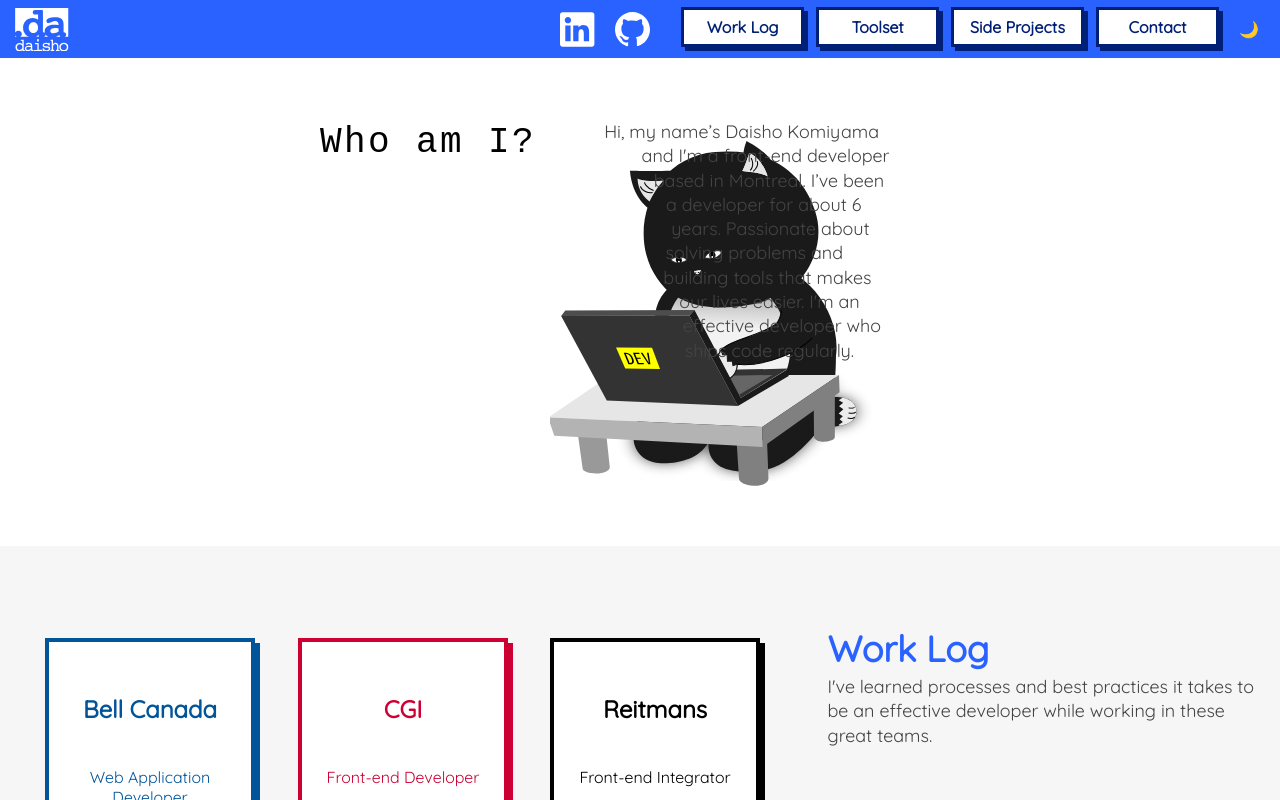
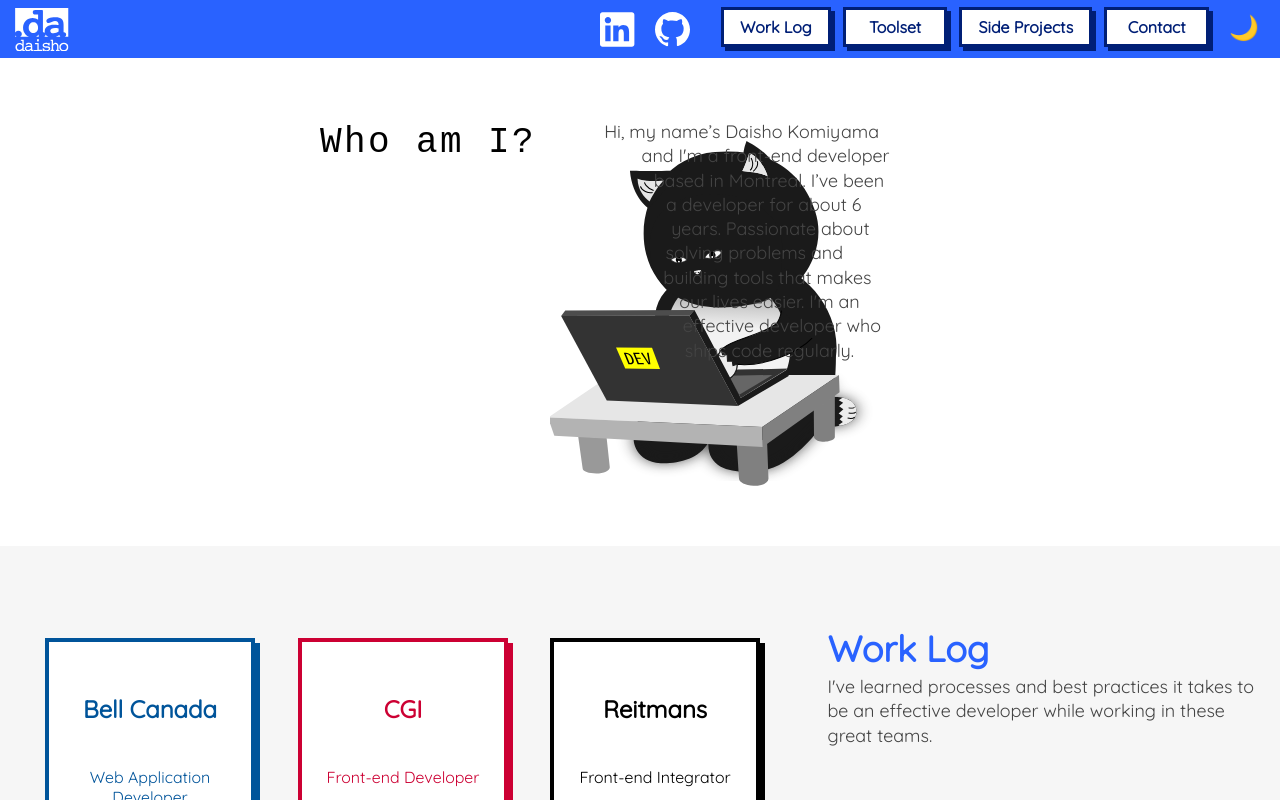
Before and after one commit to kdaisho/portfolio-v4, a React app: page / in a window 1280 px wide. Shown: the top 800 px of the page. Built offline with nearby package versions, Linux system fonts and the light colour scheme.

Commit message:
Adding theme button to mobile menu

```diff
--- a/src/client/components/header/Header.js
+++ b/src/client/components/header/Header.js
@@ -41,11 +41,11 @@ const Header = ({ togglePane, openPane, scrollTo, theme, changeTheme }) => (
               {item.name}
             </button>
           ))}
-        </div>
-        <div className="theme-button">
-          <button onClick={() => changeTheme(theme === "bright" ? "dark" : "bright")}>
-            {theme === "bright" ? "🌙" : "☀️"}
-          </button>
+          <div className="theme-button">
+            <button onClick={() => changeTheme(theme === "bright" ? "dark" : "bright")}>
+              {theme === "bright" ? "🌙" : "☀️"}
+            </button>
+          </div>
         </div>
       </div>
     </div>
--- a/src/client/components/header/header.css
+++ b/src/client/components/header/header.css
@@ -112,11 +112,25 @@
     display: none;
   }
 }
+.header .nav .nav-right .theme-button {
+  display: flex;
+  height: 60px;
+  justify-content: center;
+}
+@media only screen and (min-width: 769px) {
+  .header .nav .nav-right .theme-button {
+    height: auto;
+  }
+}
 .header .nav .nav-right .theme-button button {
   border: none;
   background: none;
-  font-size: 1rem;
+  font-size: 1.5rem;
   margin-left: 0.5rem;
+}
+.header .nav .nav-right .theme-button button:focus,
+.header .nav .nav-right .theme-button button:active {
+  outline: none;
 }
 .header .nav .nav-right .theme-button button:hover {
   cursor: pointer;
--- a/src/client/components/header/header.less
+++ b/src/client/components/header/header.less
@@ -121,11 +121,24 @@
       }
 
       .theme-button {
+        display: flex;
+        height: 60px;
+        justify-content: center;
+
+        @media @largerThan769 {
+          height: auto;
+        }
+
         button {
           border: none;
           background: none;
-          font-size: 1rem;
+          font-size: 1.5rem;
           margin-left: 0.5rem;
+
+          &:focus,
+          &:active {
+            outline: none;
+          }
 
           &:hover {
             cursor: pointer;
```
